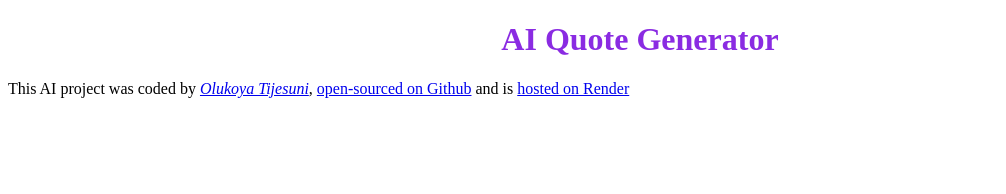
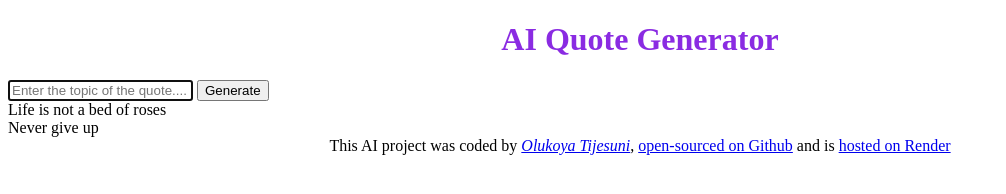
Before and after one commit to BossEsther/Quote-generator, a plain HTML site: page index.html in a window 1280 px wide. Shown: the whole page, without its empty margins (0-1006 px from the left). Drawn offline with Linux system fonts and the light colour scheme; a script that the page names is missing.

Commit message:
Added the basic HTML

```diff
--- a/index.html
+++ b/index.html
@@ -7,7 +7,24 @@
     <link rel="stylesheet" href="src/style.css">
 </head>
 <body>
-    <h1> AI Quote Generator</h1>
+    <header>
+        <h1> AI Quote Generator</h1>
+    </header>
+    <main>
+        <form>
+            <input type="text" id="search-input" placeholder="Enter the topic of the quote...."
+            required autofocus autocomplete="off" />
+
+            <input type="button" value="Generate">
+        </form>
+        <div id="quotes">
+            Life is not a bed of roses
+            <br />
+            Never give up
+        </div>
+    </main>
+
+
     <footer>
         This AI project was coded by <a href="https://github.com/BossEsther"><em>Olukoya Tijesuni</em></a>, <a href="https://github.com/BossEsther/Quote-generator">open-sourced on Github</a> and is <a href="https://ai-quote-generator.onrender.com/">hosted on Render</a>
     </footer>
--- a/src/index.js
+++ /dev/null
@@ -1 +0,0 @@
-alert("Hello");
--- a/src/style.css
+++ b/src/style.css
@@ -2,3 +2,6 @@ h1{
     text-align: center;
     color: blueviolet;
 }
+footer{
+    text-align: center;
+}
```
